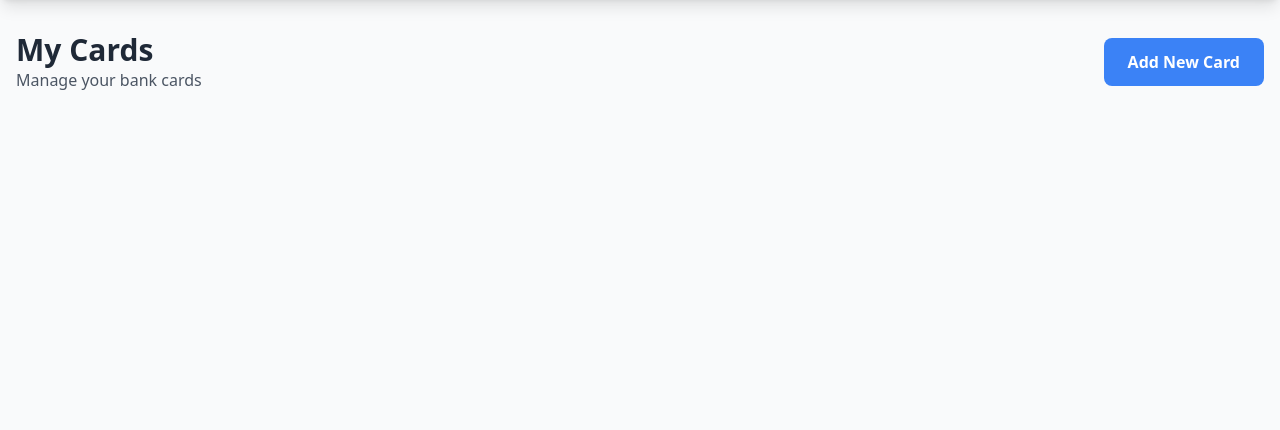
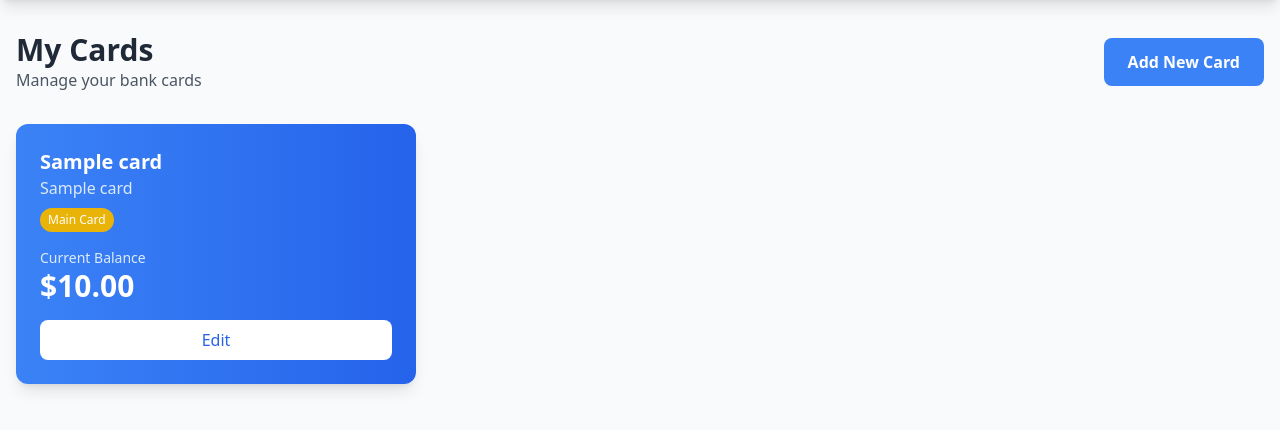
Before and after one commit to Hanane2001/SMART_Wallet, a PHP site: page /cards/list.php in a window 1280 px wide. Shown: the part 64-494 px from the top of the page. Run offline with PHP 8.4, Linux system fonts and the light colour scheme; the visitor is signed in with stand-in values (Sample User, id 1); tables that the repository leaves empty hold one stand-in row (values such as "Sample post"); some libraries are stand-ins or nearby versions.

Commit message:
ajouter fonction checkAuth pour checker connection et aussi modifier page list.php pour afficher list des cards d'un utilisateur

```diff
--- a/cards/create.php
+++ b/cards/create.php
@@ -1,6 +1,6 @@
 <?php
 include '../config/database.php';
-
+$userId = checkAuth();
 if($_SERVER['REQUEST_METHOD'] === 'POST'){
     $cardName = trim($_POST['cardName'] ?? '');
     $bankName = trim($_POST['bankName'] ?? '');
--- a/cards/list.php
+++ b/cards/list.php
@@ -1,6 +1,9 @@
 <?php
 session_start();
 include '../config/database.php';
+checkAuth();
+$userId = $_SESSION['user_id'];
+$cards_res = $conn->query("SELECT * FROM cards WHERE idUser = $userId ORDER BY isMain DESC, created_at DESC");
 ?>
 <!DOCTYPE html>
 <html lang="en">
@@ -71,7 +74,42 @@ include '../config/database.php';
                 </div>
             </form>
         </div>
+        <div class="grid md:grid-cols-2 lg:grid-cols-3 gap-6">
+            <?php if ($cards_res->num_rows > 0): ?>
+                <?php while($card = $cards_res->fetch_assoc()): ?>
+                <div class="bg-gradient-to-r from-blue-500 to-blue-600 rounded-xl shadow-lg text-white p-6">
+                    <div class="flex justify-between items-start mb-4">
+                        <div>
+                            <h3 class="text-xl font-bold"><?php echo htmlspecialchars($card['cardName']); ?></h3>
+                            <p class="text-blue-100"><?php echo htmlspecialchars($card['bankName']); ?></p>
+                            <?php if($card['isMain']): ?>
+                                <span class="inline-block bg-yellow-500 text-white text-xs px-2 py-1 rounded-full mt-2">Main Card</span>
+                            <?php endif; ?>
+                        </div>
+                    </div>
+                    <div class="mb-4">
+                        <p class="text-blue-100 text-sm">Current Balance</p>
+                        <p class="text-3xl font-bold">$<?php echo number_format($card['currentBalance'], 2); ?></p>
+                    </div>
+                    <div class="flex space-x-2">
+                        <a href="edit.php?id=<?php echo $card['idCard']; ?>" class="flex-1 bg-white text-blue-600 text-center py-2 rounded-lg hover:bg-blue-50 transition">Edit</a>
+                        <?php if(!$card['isMain']): ?>
+                        <a href="delete.php?id=<?php echo $card['idCard']; ?>" onclick="return confirm('Delete this card?')" class="flex-1 bg-red-500 text-white text-center py-2 rounded-lg hover:bg-red-600 transition">Delete</a>
+                        <?php endif; ?>
+                    </div>
+                </div>
+                <?php endwhile; ?>
+            <?php else: ?>
+                <div class="col-span-3 bg-white rounded-xl shadow p-8 text-center">
+                    <i class="fas fa-credit-card text-gray-400 text-5xl mb-4"></i>
+                    <h3 class="text-xl font-bold text-gray-700 mb-2">No Cards Yet</h3>
+                    <p class="text-gray-600 mb-4">Add your first card to start tracking your finances.</p>
+                    <button onclick="showAddForm()" class="bg-blue-500 text-white px-6 py-2 rounded-lg hover:bg-blue-600 transition">Add Your First Card</button>
+                </div>
+            <?php endif; ?>
+        </div>
     </div>
+
     <script>
         function showAddForm() {
             document.getElementById('addForm').classList.remove('hidden');
--- a/config/database.php
+++ b/config/database.php
@@ -15,4 +15,12 @@ $conn->set_charset("utf8");
 function closeConnection($conn) {
     $conn->close();
 }
+
+function checkAuth() {
+    if (!isset($_SESSION['user_id'])) {
+        header("Location: ../auth/login.php");
+        exit();
+    }
+    return $_SESSION['user_id'];
+}
 ?>
```
